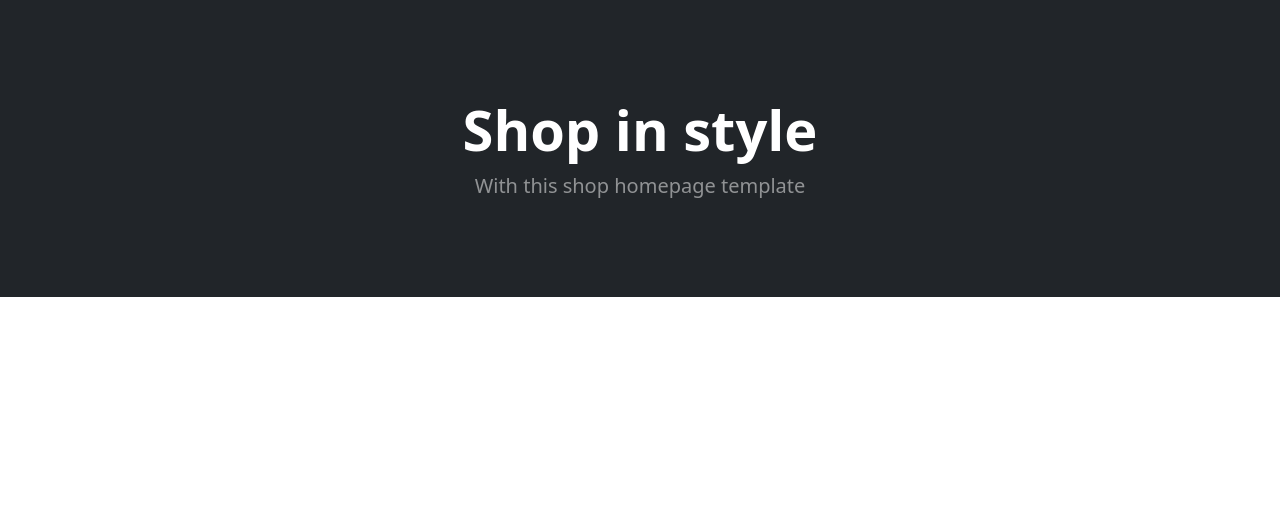
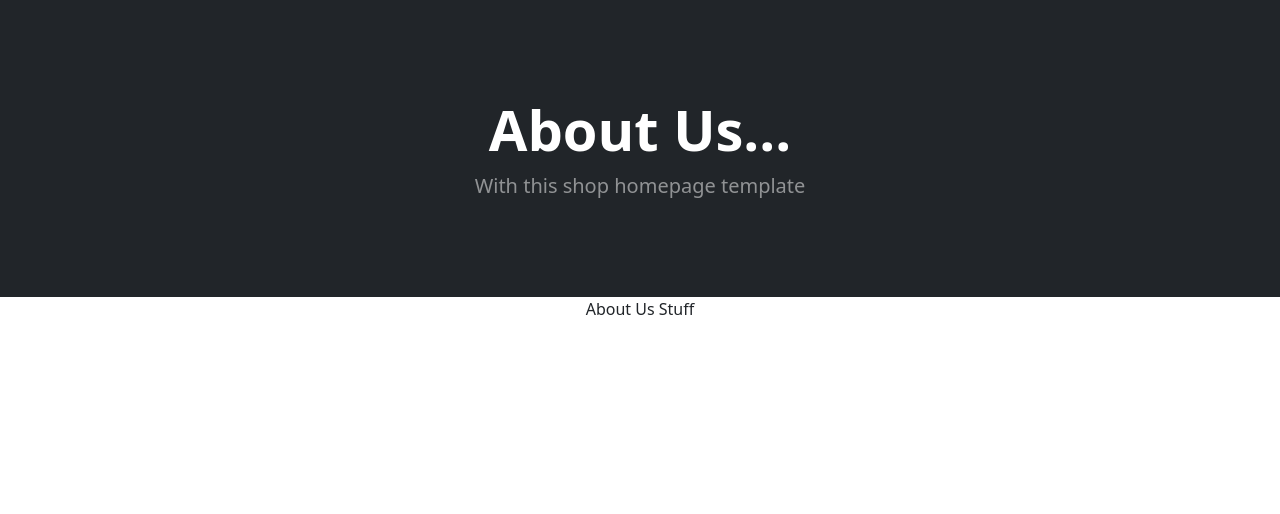
Before and after one commit to FREDYK1/E-commerce-Django, a Django app: page /about/ in a window 1280 px wide. Shown: the part 56-570 px from the top of the page. Run offline with Django 5.2, Linux system fonts and the light colour scheme; some libraries are stand-ins or nearby versions.

Commit message:
Update the About Us page

```diff
--- a/ecom/store/templates/about.html
+++ b/ecom/store/templates/about.html
@@ -5,68 +5,18 @@
         <header class="bg-dark py-5">
             <div class="container px-4 px-lg-5 my-5">
                 <div class="text-center text-white">
-                    <h1 class="display-4 fw-bolder">Shop in style</h1>
+                    <h1 class="display-4 fw-bolder">About Us...</h1>
                     <p class="lead fw-normal text-white-50 mb-0">With this shop homepage template</p>
                 </div>
             </div>
         </header>
-        <!-- Section -->
-        <section class="py-5">
-            <div class="container px-4 px-lg-5 mt-5">
-                <div class="row gx-4 gx-lg-5 row-cols-2 row-cols-md-3 row-cols-xl-4 justify-content-center">
-
-                    {% for product in products %}
-                        {% if product.is_sale %}
-                        <div class="col mb-5">
-                            <div class="card h-100">
-                                <!-- Sale Badge-->
-                            <div class="badge bg-dark text-white position-absolute" style="top: 0.5rem; right: 0.5rem">
-                                Sale
-                                </div>
-                                <!-- Product image-->
-                                <img class="card-img-top" src="{{ product.image.url }}" alt="..." />
-                                <!-- Product details-->
-                                <div class="card-body p-4">
-                                    <div class="text-center">
-                                        <!-- Product name-->
-                                        <h5 class="fw-bolder">{{ product.name }}</h5>
-                                        <!-- Product price-->
-                                        <strike>{{ product.price }}</strike>
-                                        {{ product.sale_price }}
-                                    </div>
-                                </div>
-                                <!-- Product actions-->
-                                <div class="card-footer p-4 pt-0 border-top-0 bg-transparent">
-                                    <div class="text-center"><a class="btn btn-outline-dark mt-auto" href="#">View options</a></div>
-                                </div>
-                            </div>
-                        </div>
-
-                        {% else %}
-                    <div class="col mb-5">
-                        <div class="card h-100">
-                            <!-- Product image-->
-                            <img class="card-img-top" src="{{ product.image.url }}" alt="..." />
-                            <!-- Product details-->
-                            <div class="card-body p-4">
-                                <div class="text-center">
-                                    <!-- Product name-->
-                                    <h5 class="fw-bolder">{{ product.name }}</h5>
-                                    <!-- Product price-->
-                                    {{ product.price }}
-                                </div>
-                            </div>
-                            <!-- Product actions-->
-                            <div class="card-footer p-4 pt-0 border-top-0 bg-transparent">
-                                <div class="text-center"><a class="btn btn-outline-dark mt-auto" href="#">View options</a></div>
-                            </div>
-                        </div>
+        <div class="container">
+            <div class="row">
+                <center>
+                    <div class="col-8">
+                        About Us Stuff
                     </div>
-                    {% endif %}
-                    {% endfor %}
-
-
-                </div>
+                </center>
             </div>
-        </section>
+        </div>
 {% endblock %}
--- a/ecom/store/templates/navbar.html
+++ b/ecom/store/templates/navbar.html
@@ -1,10 +1,10 @@
         <!-- Navigation-->
 <nav class="navbar navbar-expand-lg navbar-light bg-light">
-    <div class="container px-4 px-lg-5"><a class="navbar-brand" href="#!">E-commerce</a>
+    <div class="container px-4 px-lg-5"><a class="navbar-brand" href="{% url 'home' %}">E-commerce</a>
         <button class="navbar-toggler" type="button" data-bs-toggle="collapse" data-bs-target="#navbarSupportedContent" aria-controls="navbarSupportedContent" aria-expanded="false" aria-label="Toggle navigation"><span class="navbar-toggler-icon"></span></button>
         <div class="collapse navbar-collapse" id="navbarSupportedContent">
             <ul class="navbar-nav me-auto mb-2 mb-lg-0 ms-lg-4">
-                <li class="nav-item"><a class="nav-link active" aria-current="page" href="#!">Home</a></li>
+                <li class="nav-item"><a class="nav-link active" aria-current="page" href="{% url 'home' %}">Home</a></li>
                 <li class="nav-item"><a class="nav-link" href="{% url 'about' %}">About</a></li>
                 <li class="nav-item dropdown">
                     <a class="nav-link dropdown-toggle" id="navbarDropdown" href="#" role="button" data-bs-toggle="dropdown" aria-expanded="false">Shop</a>
```
